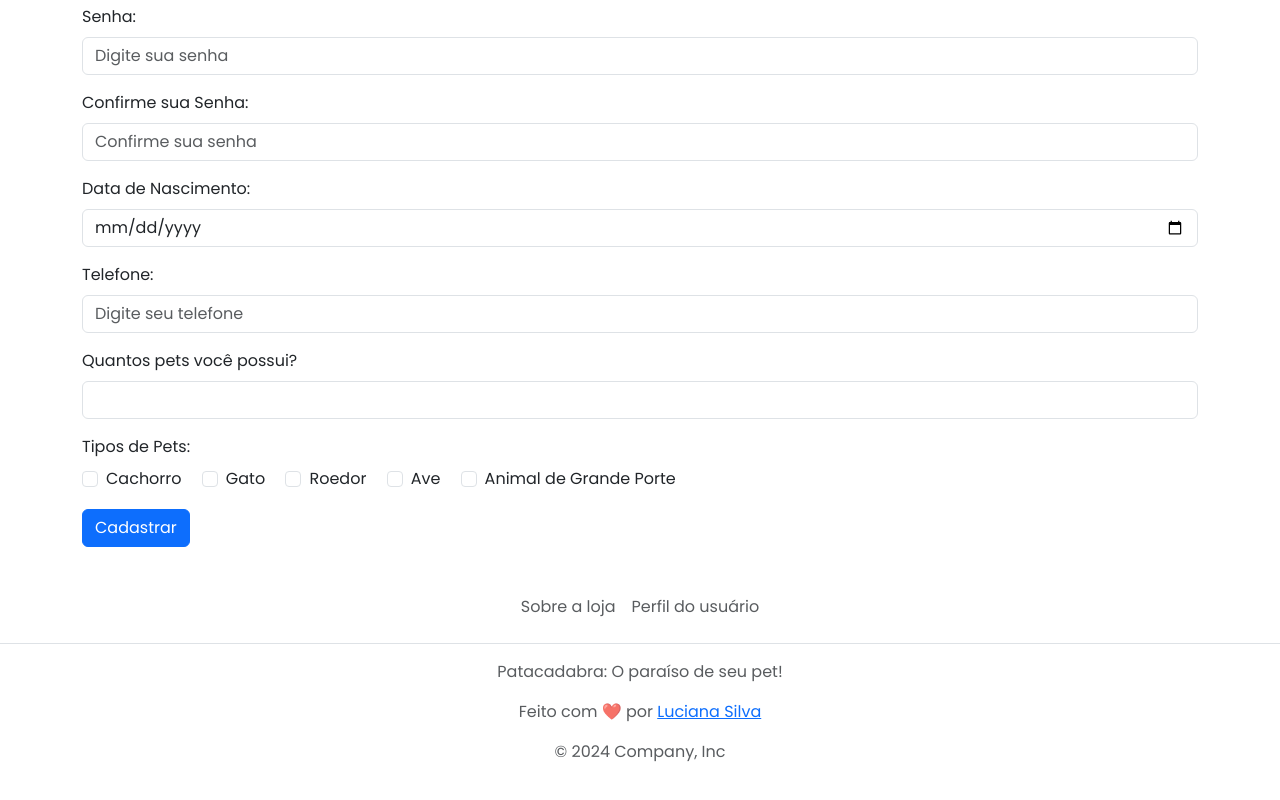
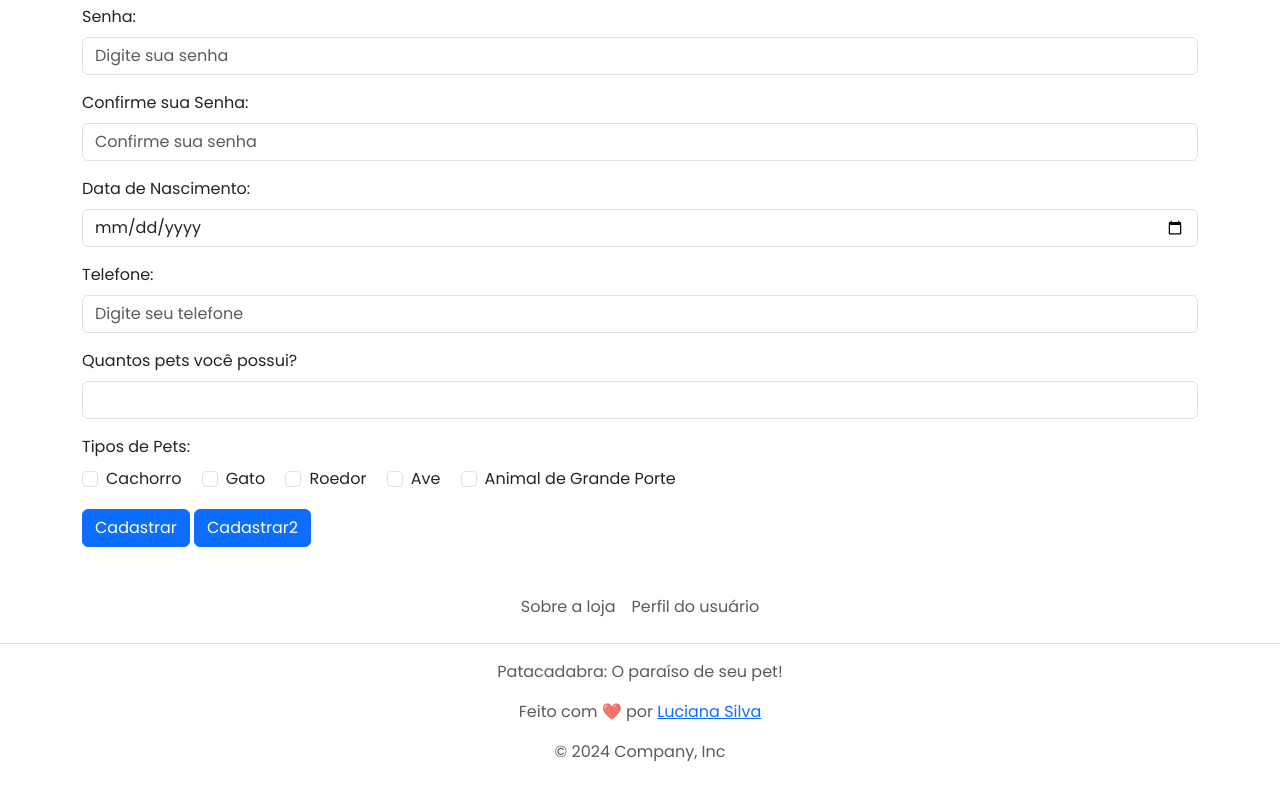
Before and after one commit to lucianakaroli/patacabra-petshop, a website: page perfil.html in a window 1280 px wide. Shown: the part 570-1370 px from the top of the page. Drawn offline with nearby package versions, Linux system fonts and the light colour scheme.

Commit message:
teste cadastro

```diff
--- a/perfil.html
+++ b/perfil.html
@@ -166,7 +166,9 @@
                     <label class="form-check-label" for="petTypeLarge">Animal de Grande Porte</label>
                 </div>
             </div>
-            <button type="submit" class="btn btn-primary">Cadastrar</button>
+            <button type="submit" class="btn btn-primary" href="mailto:lucianakarolif@gmail.com">Cadastrar</button>
+            <button type="submit" class="btn btn-primary" onclick="location.href='mailto:lucianakarolif@gmail.com';">Cadastrar2</button>
+
         </form>
         <div id="message" class="mt-3"></div>
     </div>
```
